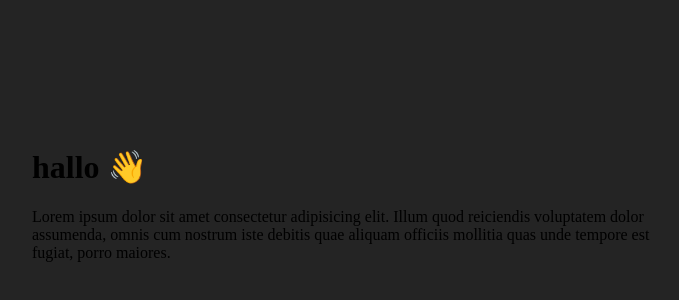
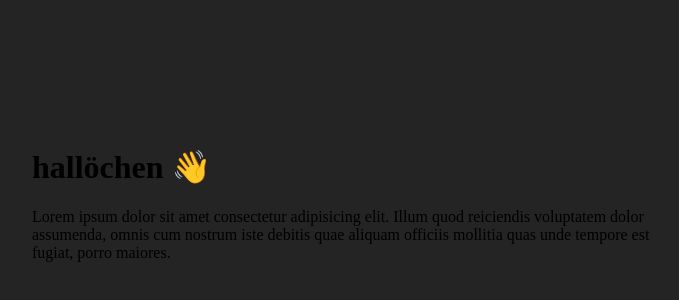
Before and after one commit to Dro1de1/GitTest, a plain HTML site: page index.html in a window 1280 px wide. Shown: the part 198-498 px from the top of the page, without its empty margins (288-967 px from the left). Drawn offline with Linux system fonts and the light colour scheme.

Commit message:
anderung der Anrede im master Branch

```diff
--- a/index.html
+++ b/index.html
@@ -11,7 +11,7 @@
 
 <body>
     <div class="top">
-        <h1>hallo 👋</h1>
+        <h1>hallöchen 👋</h1>
         <p>Lorem ipsum dolor sit amet consectetur adipisicing elit. Illum quod reiciendis voluptatem dolor assumenda, omnis cum nostrum iste debitis quae aliquam officiis mollitia quas unde tempore est fugiat, porro maiores.
         </p>
     </div>
```
